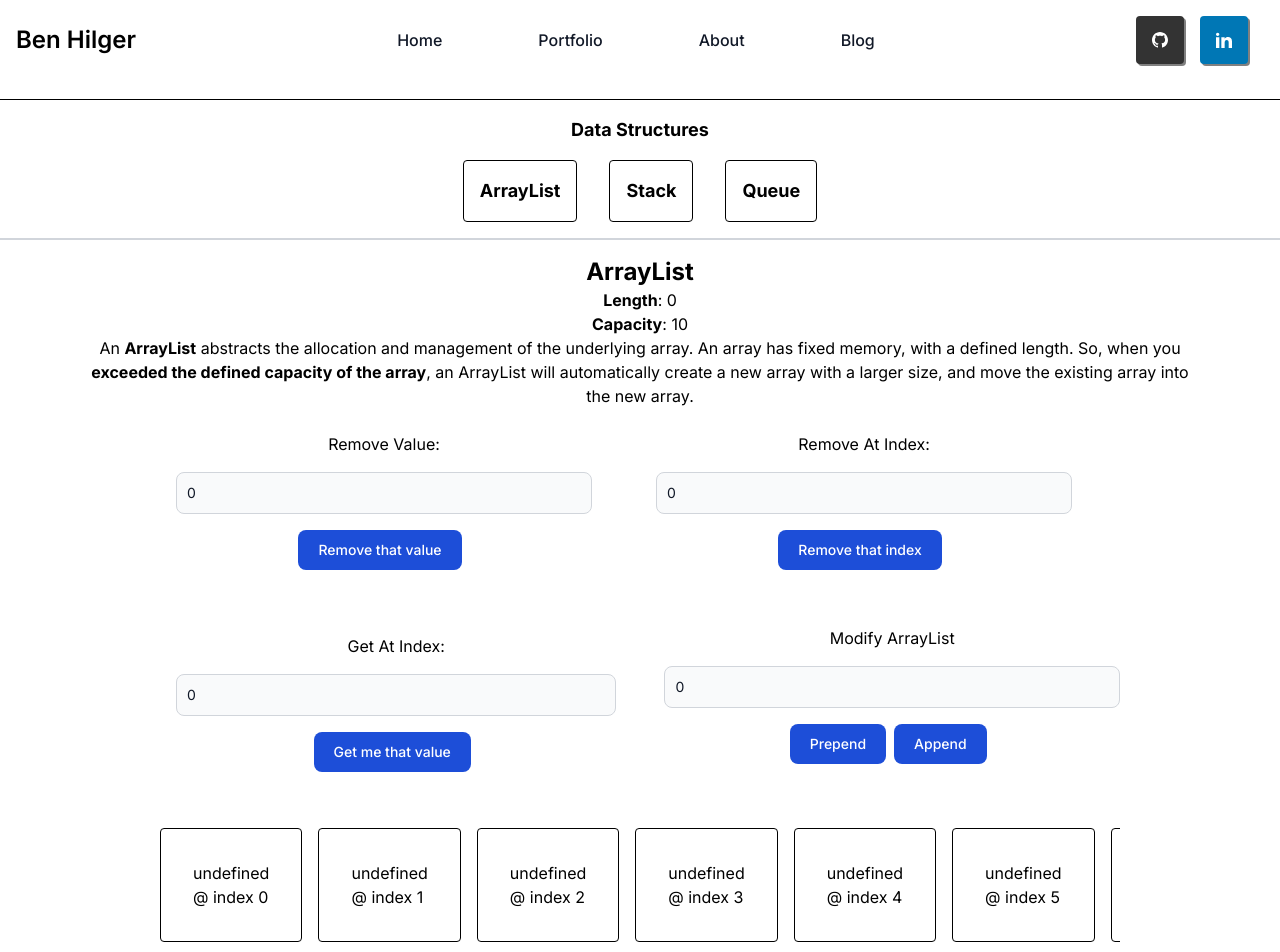
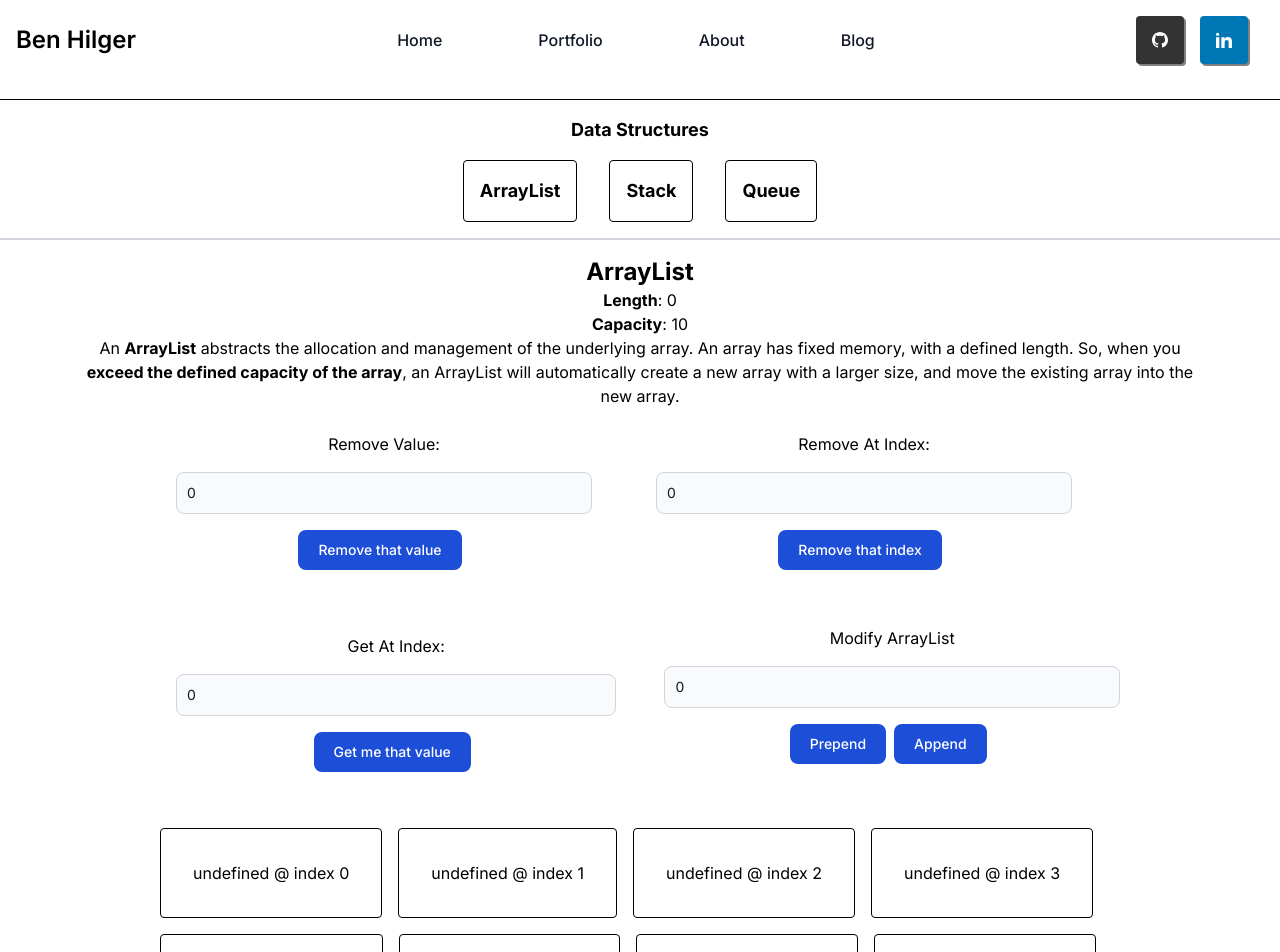
Before and after one commit to Ben-Hilger/website, a Next.js app in the folder web/: page /data-structures/arraylist in a window 1280 px wide. Shown: the top 952 px of the page. Built offline with nearby package versions, Linux system fonts and the light colour scheme.

Commit message:
Update to wrap instead of hide overflow

```diff
--- a/web/src/app/data-structures/arraylist/page.tsx
+++ b/web/src/app/data-structures/arraylist/page.tsx
@@ -242,7 +242,7 @@ export default function ArrayList() {
                 <b className="text-2xl">ArrayList</b>
                 <p><b>Length</b>: {length}</p>
                 <p><b>Capacity</b>: {capacity}</p>
-                <p className="text-center pl-5 pr-5">An <b>ArrayList</b> abstracts the allocation and management of the underlying array. An array has fixed memory, with a defined length. So, when you <b>exceeded the defined capacity of the array</b>, an ArrayList will automatically create a new array with a larger size, and move the existing array into the new array.</p>
+                <p className="text-center pl-5 pr-5">An <b>ArrayList</b> abstracts the allocation and management of the underlying array. An array has fixed memory, with a defined length. So, when you <b>exceed the defined capacity of the array</b>, an ArrayList will automatically create a new array with a larger size, and move the existing array into the new array.</p>
                 <div className="flex flex-col w-75">
                     <div className="flex flex-row">
                         <div className="flex flex-col align-items-center justify-content-center p-0_5 pl-1 pr-1 mt-1 mr-2 w-100">
@@ -261,7 +261,7 @@ export default function ArrayList() {
                         </div>
                     </div>
                 </div>
-                <div className="flex flex-row align-items-center w-75 overflow-scroll">
+                <div className="flex flex-row align-items-center w-75 flex-wrap">
                     { getArrayListDisplay() }
                     { getEmptySlots() }
                 </div>
```
